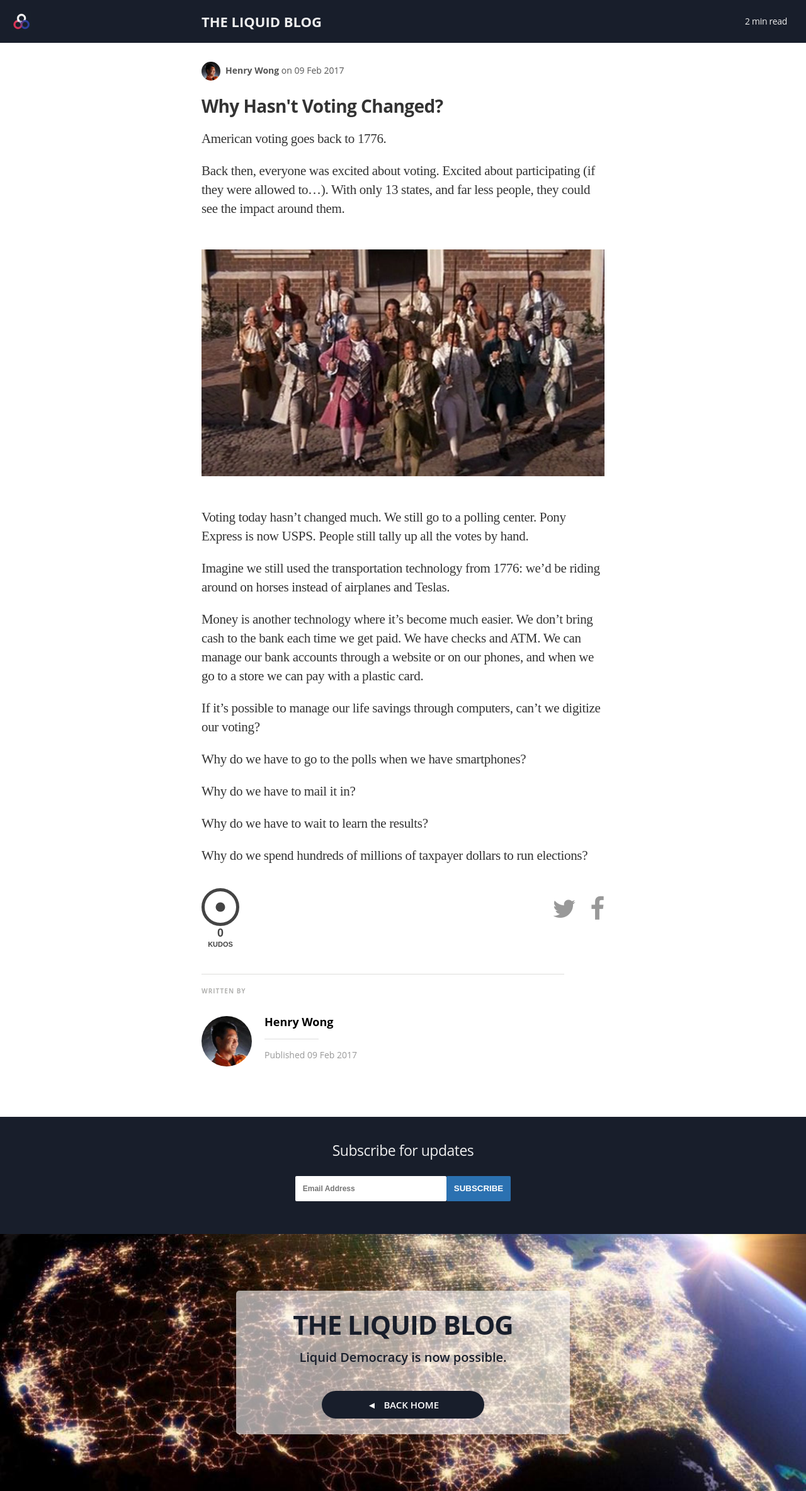
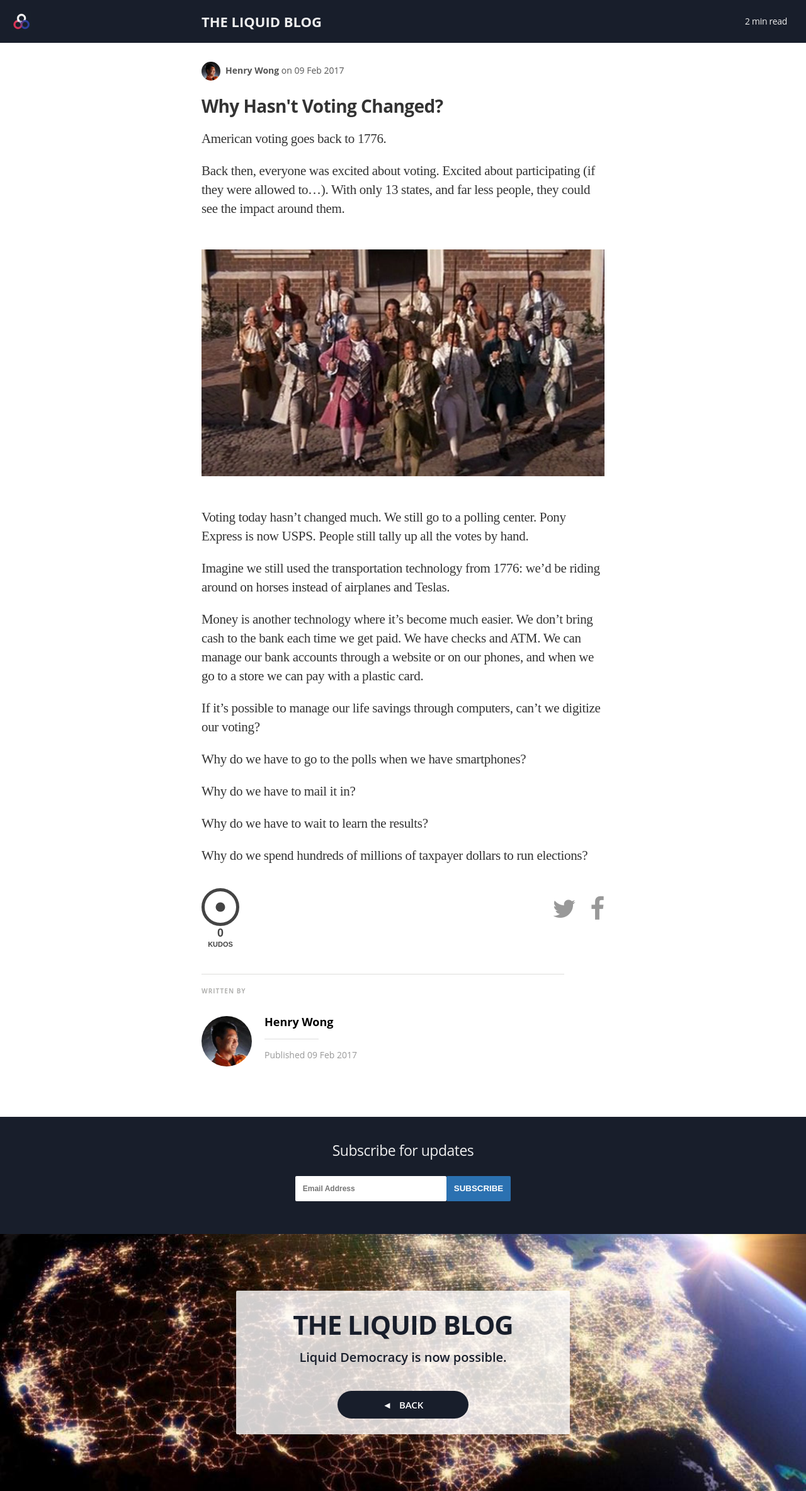
Before and after one commit to voteliquid/blog, a Jekyll site: the page built from _posts/2017-02-09-why-hasnt-voting-changed.md, in a window 1280 px wide. Shown: the whole page at 63% size. Built offline with Jekyll 4.4.1, drawn with Linux system fonts in a browser that asks for light colours; nearby versions of some CDN libraries; some web fonts are replaced.

Commit message:
Improve look of post footer

```diff
--- a/_layouts/post.html
+++ b/_layouts/post.html
@@ -84,7 +84,7 @@
       <div class="inner">
         <h1 class="blog-title">{{ site.title }}</h1>
         <h2 class="blog-description">{{ site.description }}</h2>
-        <a href="/" class="btn">&#9668 &nbsp; BACK HOME</a>
+        <a href="/" class="btn">&#9668 &nbsp; BACK</a>
       </div>
     </div>
     {% include javascripts.html %}
--- a/css/main.sass
+++ b/css/main.sass
@@ -526,8 +526,8 @@ body
     max-width: 530px
     position: relative
     z-index: 99
-    background-color: rgba(255, 255, 255, 0.6)
-    border-radius: 5px
+    background-color: rgba(255, 255, 255, 0.8)
+    border-radius: 2px
     padding: 25px 0
     text-align: center
     margin: 90px auto
```
